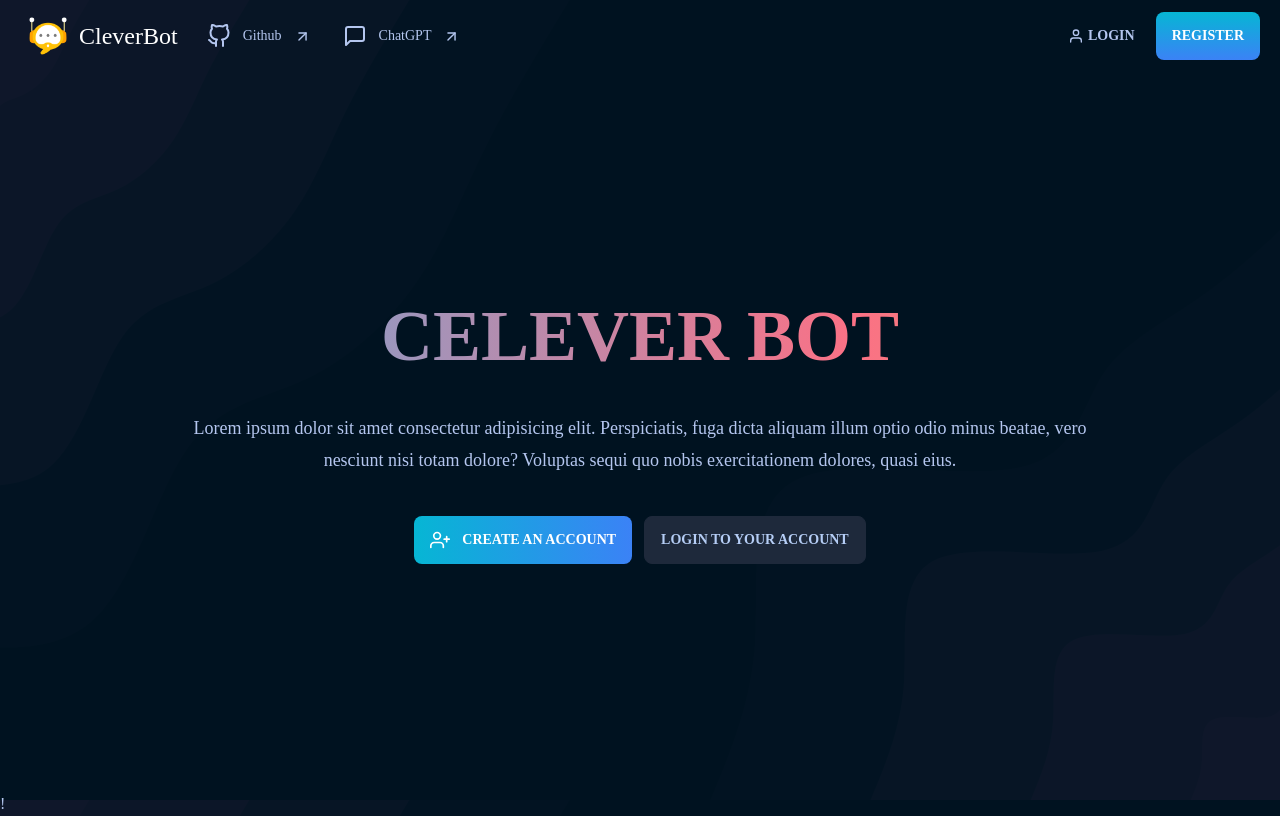
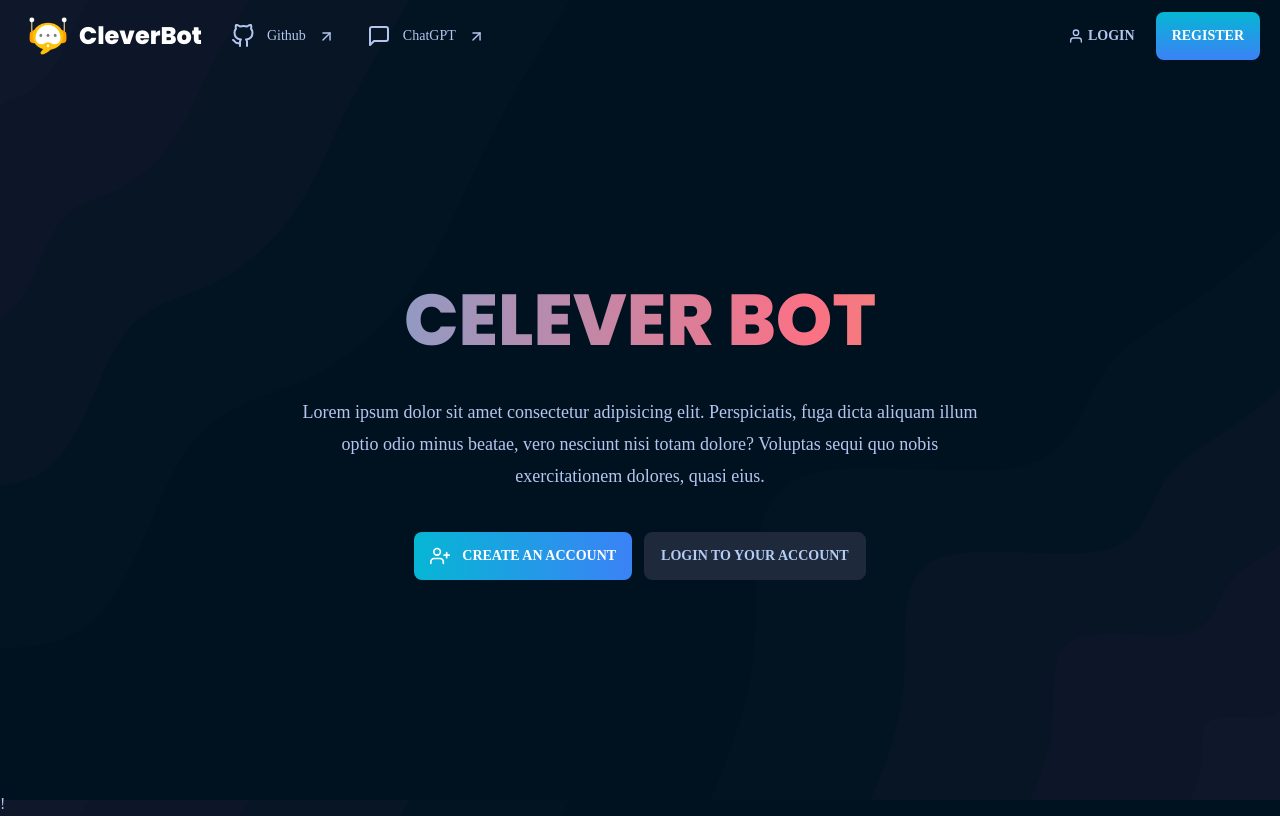
Before and after one commit to MeysamShams/Cleverbot, a React (Vite) app in the folder client/: page / in a window 1280 px wide. Built offline with nearby package versions, Linux system fonts and the light colour scheme.

Commit message:
feat: change fonts

```diff
--- a/client/src/components/navbar/navbar.component.tsx
+++ b/client/src/components/navbar/navbar.component.tsx
@@ -57,7 +57,7 @@ export const Navbar: React.FC = () => {
         </div>
         <Link to="/" className="btn btn-link text-white px-2   no-underline hover:no-underline normal-case text-2xl items-center ">
           <img src="/clever.png" className="pr-3 no-animation" alt="logo" width={50} />
-          <span className='invisible md:visible '>CleverBot</span>
+          <span className='invisible md:visible poppins '>CleverBot</span>
         </Link>
         <div className="hidden lg:flex">
           <ul className="menu menu-horizontal px-1">
--- a/client/src/pages/home.page.tsx
+++ b/client/src/pages/home.page.tsx
@@ -7,8 +7,8 @@ export const HomePage=()=>{
     return <>
         <Navbar/>
         <div className="flex h-[calc(100vh_-_80px)]">
-        <div className="text-center w-full md:w-9/12 lg: w-7/12 m-auto">
-        <h1 className="mb-10  animate-text  text-4xl md:text-7xl font-extrabold bg-gradient-to-r from-sky-400 via-rose-400 to-lime-400  text-transparent bg-clip-text">
+        <div className="text-center w-full md:w-9/12 lg:w-7/12 m-auto">
+        <h1 className="mb-10 poppins animate-text  text-4xl md:text-7xl font-extrabold bg-gradient-to-r from-sky-400 via-rose-400 to-lime-400  text-transparent bg-clip-text">
         CELEVER BOT
         </h1>
         <p className="text-lg leading-8 px-5">Lorem ipsum dolor sit amet consectetur adipisicing elit. Perspiciatis, fuga dicta aliquam illum optio odio minus beatae, vero nesciunt nisi totam dolore? Voluptas sequi quo nobis exercitationem dolores, quasi eius.</p>
```
